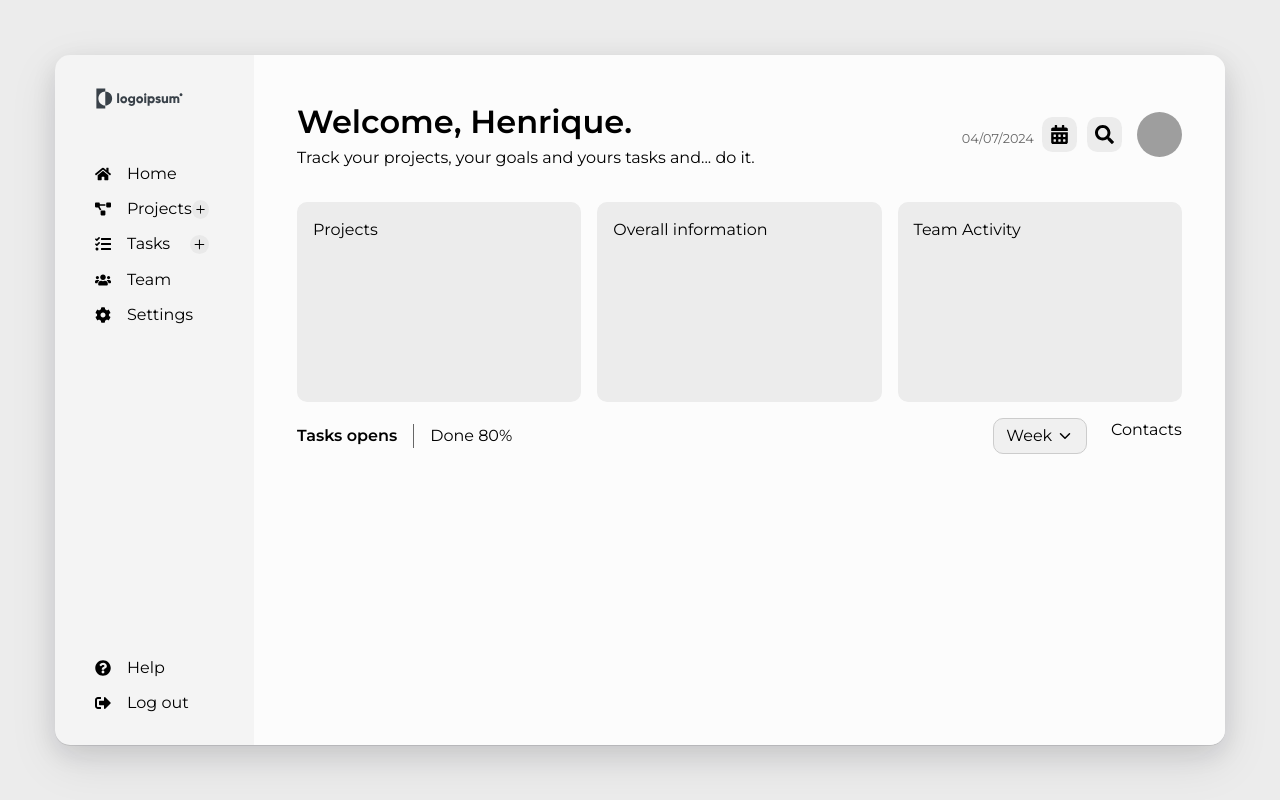
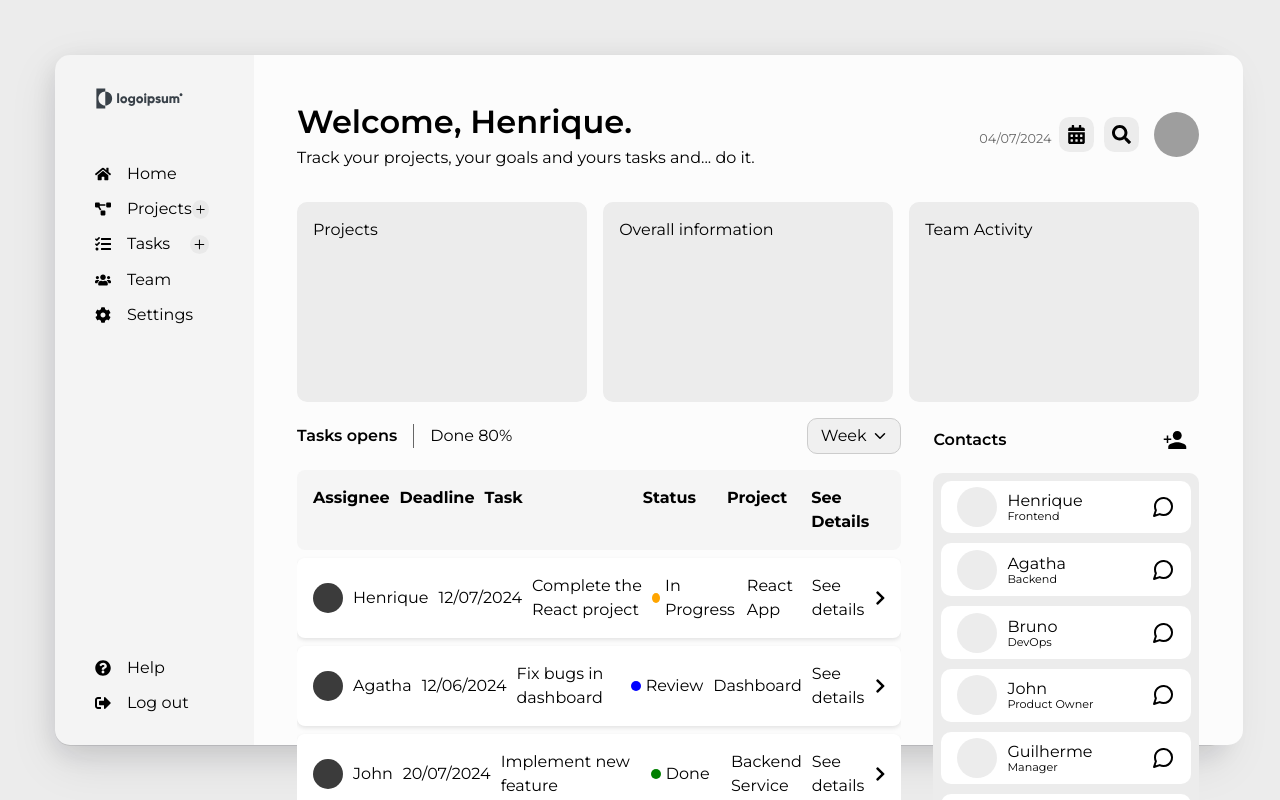
Before and after one commit to henriquepx/codeduo-frontend, a React (Vite) app: page /dashboard in a window 1280 px wide. Built offline with nearby package versions, Linux system fonts and the light colour scheme; grey boxes are pictures that could not be loaded; the HTML template or start-up script is replaced by a standard one.

Commit message:
feat: home dashboard made

```diff
--- /dev/null
+++ b/src/components/dashboard/Home/ContactHomeComponents.tsx
@@ -0,0 +1,62 @@
+import styled from 'styled-components';
+import { FiMessageCircle } from "react-icons/fi";
+type Props = {
+    title: string,
+    work: string
+}
+
+const ContactPersonContainer = styled.div`
+    display: flex;
+    flex-direction: row;
+    justify-content: space-between;
+    align-items: center;
+    width: 250px;
+    padding: .4rem 1rem;
+    background-color: #ffffff;
+    border-radius: 10px;
+    svg {
+        margin-top: 7px;
+    }
+`
+const ContactPerson = styled.div`
+    display: flex;
+    align-items: center;
+    gap: 10px;
+`
+const ProfilePic = styled.div`
+    background-color: #ececec;
+    width: 40px;
+    height: 40px;
+    border-radius: 50%;
+`
+const NameWork = styled.div`
+    display: flex;
+    flex-direction: column;
+    h1 {
+        font-size: 1rem;
+    }
+    h3 {
+        font-size: .7rem;
+        margin-top: -5px;
+    }
+`
+
+const ContactHomeComponents: React.FC<Props> = ({ title, work }) => {
+    return (
+        <ContactPersonContainer>
+            <ContactPerson>
+                <ProfilePic></ProfilePic>
+                <NameWork>
+                    <h1>{title}</h1>
+                    <h3>{work}</h3>
+                </NameWork>
+            </ContactPerson>
+
+            <div>
+                <FiMessageCircle size={24} style={{ cursor: 'pointer' }} />
+            </div>
+        </ContactPersonContainer>
+    )
+}
+
+export default ContactHomeComponents
--- a/src/components/dashboard/Home/Home.tsx
+++ b/src/components/dashboard/Home/Home.tsx
@@ -2,15 +2,18 @@ import { useState, useEffect } from 'react';
 import styled from 'styled-components';
 import { FaCalendarAlt, FaSearch } from "react-icons/fa";
 import { IoChevronDownOutline } from "react-icons/io5";
+import { IoMdPersonAdd } from "react-icons/io";
 import HenriqueLogo from '../../../assets/henrique.png';
+import ContactHomeComponent from './ContactHomeComponents';
 import TaskHomeComponent from './TaskHomeComponent';
 
 const HomeContainer = styled.div`
   padding: 1.2rem;
-  h1 {
-    font-size: 2rem;
-    font-weight: 600;
-  }
+  overflow: hidden;
+`;
+const TitlePage = styled.h1`
+  font-size: 2rem;
+  font-weight: 600;
 `;
 const DateText = styled.span`
   font-size: 0.8rem;
@@ -50,7 +53,6 @@ const HeaderRight = styled.div`
     cursor: pointer;
   }
 `;
-
 const MainHome = styled.main`
   display: flex;
   flex-direction: column;
@@ -73,6 +75,7 @@ const MainContainer = styled.div`
 `;
 const TaskHome = styled.div`
   display: flex;
+  flex-direction: column;
   width: 100%;
 `;
 const TaskHeader = styled.div`
@@ -127,21 +130,63 @@ const TaskMain = styled.div`
   display: flex;
   flex-direction: column;
   gap: 15px;
-`
+  width: 100%;
+`;
 const MainSepare = styled.div`
   display: flex;
   justify-content: space-between;
-  gap: 1.5rem;
-`
+  gap: 2rem;
+  width: 100%;
+`;
 const ContactsHome = styled.div`
   display: flex;
   flex-direction: column;
-  height: 100%;
+`;
+const ContactsHomeHeader = styled.div`
+  display: flex;
+  align-items: center;
+  justify-content: space-between;
+  width: 100%;
+  margin: .6rem 0;
+  h3 {
+    font-size: 1rem;
+    font-weight: 600;
+  }
+  svg {
+    margin-right: .8rem;
+  }
 `
 const ContactsContent = styled.div`
   background-color: #ececec;
   border-radius: 10px;
-`
+  padding: 0.5rem;
+  display: flex;
+  flex-direction: column;
+  gap: 10px;
+  overflow-y: auto;
+  max-height: 350px;
+  margin: 0.7rem 0;
+`;
+
+const TaskActivityContainer = styled.div`
+  width: 100%;
+  margin-top: 1rem;
+  overflow-y: auto;
+  max-height: 350px;
+  position: relative;
+`;
+const TaskHeaderRow = styled.div`
+  display: grid;
+  grid-template-columns: 1fr 1fr 2fr 1fr 1fr 1fr;
+  gap: 10px;
+  font-weight: bold;
+  padding: 1rem;
+  background-color: #f5f5f5;
+  border-radius: 8px;
+  position: sticky;
+  top: 0;
+  z-index: 1;
+`;
 
 const Home = () => {
   const [currentDate, setCurrentDate] = useState('');
@@ -175,7 +220,7 @@ const Home = () => {
     <HomeContainer>
       <HeaderHome>
         <div>
-          <h1>Welcome, Henrique.</h1>
+          <TitlePage>Welcome, Henrique.</TitlePage>
           <p>Track your projects, your goals and yours tasks and... do it.</p>
         </div>
         <HeaderRight>
@@ -183,7 +228,6 @@ const Home = () => {
             <DateText>{currentDate}</DateText>
             <FaCalendarAlt />
           </div>
-
           <FaSearch />
           <ProfilePicture></ProfilePicture>
         </HeaderRight>
@@ -195,10 +239,10 @@ const Home = () => {
             <h2>Projects</h2>
           </div>
           <div>
-          <h2>Overall information</h2>
+            <h2>Overall information</h2>
           </div>
           <div>
-          <h2>Team Activity</h2>
+            <h2>Team Activity</h2>
           </div>
         </MainContainer>
 
@@ -220,16 +264,89 @@ const Home = () => {
                 )}
               </ButtonDropdownFilter>
             </TaskHeader>
-
             <TaskMain>
-              <TaskHomeComponent />
+              <TaskActivityContainer>
+                <TaskHeaderRow>
+                  <div>Assignee</div>
+                  <div>Deadline</div>
+                  <div>Task</div>
+                  <div>Status</div>
+                  <div>Project</div>
+                  <div>See Details</div>
+                </TaskHeaderRow>
+                <TaskHomeComponent
+                  assignee="Henrique"
+                  deadline="12/07/2024"
+                  task="Complete the React project"
+                  status="In Progress"
+                  project="React App"
+                />
+                <TaskHomeComponent
+                  assignee="Agatha"
+                  deadline="12/06/2024"
+                  task="Fix bugs in dashboard"
+                  status="Review"
+                  project="Dashboard"
+                />
+                <TaskHomeComponent
+                  assignee="John"
+                  deadline="20/07/2024"
+                  task="Implement new feature"
+                  status="Done"
+                  project="Backend Service"
+                />
+                <TaskHomeComponent
+                  assignee="Henrique"
+                  deadline="11/07/2024"
+                  task="Menu hamburger"
+                  status="Review"
+                  project="Dashboard"
+                />
+                <TaskHomeComponent
+                  assignee="Carlos"
+                  deadline="20/07/2024"
+                  task="Implement new feature"
+                  status="Done"
+                  project="Backend Service"
+                />
+              </TaskActivityContainer>
             </TaskMain>
           </TaskHome>
 
           <ContactsHome>
-            <h2>Contacts</h2>
+            <ContactsHomeHeader>
+              <h3>Contacts</h3>
+              <IoMdPersonAdd size={24} style={{ cursor: 'pointer' }}/>
+            </ContactsHomeHeader>
             <ContactsContent>
-              {/* Conteúdo dos contatos */}
+              <ContactHomeComponent
+                title="Henrique"
+                work="Frontend"
+              />
+              <ContactHomeComponent
+                title="Agatha"
+                work="Backend"
+              />
+              <ContactHomeComponent
+                title="Bruno"
+                work="DevOps"
+              />
+              <ContactHomeComponent
+                title="John"
+                work="Product Owner"
+              />
+              <ContactHomeComponent
+                title="Guilherme"
+                work="Manager"
+              />
+              <ContactHomeComponent
+                title="Jake"
+                work="Data Scientist"
+              />
+              <ContactHomeComponent
+                title="Arthur"
+                work="Estágiario"
+              />
             </ContactsContent>
           </ContactsHome>
         </MainSepare>
--- a/src/components/dashboard/Home/TaskHomeComponent.tsx
+++ b/src/components/dashboard/Home/TaskHomeComponent.tsx
@@ -1,14 +1,107 @@
 import styled from 'styled-components';
+import { FaChevronRight } from 'react-icons/fa';
 
-const TaskHomeContainer = styled.div`
+type TaskHomeComponentProps = {
+  assignee: string;
+  deadline: string;
+  task: string;
+  status: string;
+  project: string;
+}
 
-`
+const TaskRow = styled.div`
+  display: grid;
+  grid-template-columns: 1fr 1fr 2fr 1fr 1fr 1fr;
+  gap: 10px;
+  align-items: center;
+  padding: 1rem;
+  background-color: #ffffff;
+  border-radius: 8px;
+  margin-top: 0.5rem;
+  box-shadow: 0 2px 4px rgba(0, 0, 0, 0.1);
+`;
 
-const TaskHomeComponent = () => {
+const Assignee = styled.div`
+  display: flex;
+  align-items: center;
+  gap: 10px;
+  img {
+    width: 30px;
+    height: 30px;
+    border-radius: 50%;
+  }
+`;
+
+const Deadline = styled.div``;
+
+const TaskDescription = styled.div``;
+
+const Status = styled.div`
+  display: flex;
+  align-items: center;
+  gap: 5px;
+`;
+
+const StatusDot = styled.div<{ color: string }>`
+  width: 10px;
+  height: 10px;
+  border-radius: 50%;
+  background-color: ${({ color }) => color};
+`;
+
+const StatusText = styled.div`
+  color: #000;
+`;
+
+const ProjectName = styled.div``;
+
+const SeeDetails = styled.div`
+  display: flex;
+  align-items: center;
+  color: #000000;
+  cursor: pointer;
+  svg {
+    margin-left: 5px;
+  }
+`;
+
+const PictureTaskTake = styled.div`
+  background-color: #3b3b3b;
+  width: 30px;
+  height: 30px;
+  border-radius: 50%;
+  display: flex;
+  align-items: center;
+  justify-content: center;
+`;
+
+const getStatusColor = (status: string) => {
+  if (status === 'In Progress') return 'orange';
+  if (status === 'Review') return 'blue';
+  if (status === 'Done') return 'green';
+  return 'black';
+};
+
+const TaskHomeComponent: React.FC<TaskHomeComponentProps> = ({ assignee, deadline, task, status, project }) => {
+  const statusColor = getStatusColor(status);
+
   return (
-    <TaskHomeContainer>
-
-    </TaskHomeContainer>
+    <TaskRow>
+      <Assignee>
+        <PictureTaskTake></PictureTaskTake>
+        <span>{assignee}</span>
+      </Assignee>
+      <Deadline>{deadline}</Deadline>
+      <TaskDescription>{task}</TaskDescription>
+      <Status>
+        <StatusDot color={statusColor} />
+        <StatusText>{status}</StatusText>
+      </Status>
+      <ProjectName>{project}</ProjectName>
+      <SeeDetails>
+        See details <FaChevronRight />
+      </SeeDetails>
+    </TaskRow>
   )
 }
 
```
